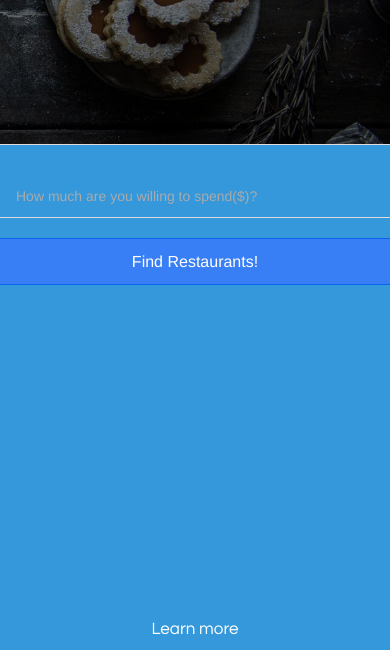
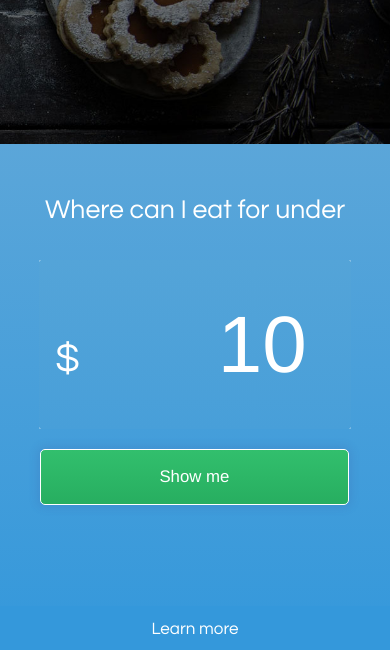
Before and after one commit to cihejimba/Where-To-Eat-Ionic, a website: page www/index.html in a window 390 px wide. Shown: the part 194-844 px from the top of the page. Drawn offline with Linux system fonts and the light colour scheme; some packages are replaced by stand-ins of ours; files that its build step writes are made by us from their sources.

Commit message:
Home page UI done

```diff
--- a/www/css/style.css
+++ b/www/css/style.css
@@ -31,17 +31,57 @@ ion-content {
 .search {
     height: 60vh;
     background: #3498db;
+    background-image:linear-gradient(to top, transparent, #5BA6D9);
+    box-shadow: 0px 21px 35.77px 13.23px rgba(0, 0, 0, 0.54);
 }
 
-.search .search-prompt{
+.search .container {
+    max-width: 85%;
+    margin: 0 auto;
+}
+
+.search .prompt{
     color: white;
-    padding-top: 15%;
+    padding-top: 17%;
     text-align: center;
-    font-size: 1.5em;
+    font-size: 1.9em;
+    padding-bottom: 20px;
+}
+
+.search .item {
+    height: 20vh;
+    border: none;
+    background: #489FD9;
+    background-image:linear-gradient(to top, transparent, #54A4D8);
+}
+
+.search .dollar {
+    color: white;
+    font-size: 2.5em;
+    line-height: 5em;
+    padding-top: 28px;
+}
+
+.search .item input {
+    color: white;
+    font-size: 5em;
+    height: 5em;
+    text-align: right;
+    background: transparent;
+       border: none;
 }
 .search button {
-
-    margin: 0 auto;
+    display: block;
+    width: 93%;
+    background: #27ae60;
+    background-image:linear-gradient(to top, transparent, #32BF6D);
+    box-shadow: 0px 0px 10px 2px rgba(62, 87, 158, 0.2);
+    border-radius: 5px;
+    border: 1px solid white;
+    color: white;
+    padding: 15px;
+    font-size: 1.2em;
+    margin: 0 11px;
 }
 
 .search .bar {
--- a/www/index.html
+++ b/www/index.html
@@ -34,15 +34,17 @@
             </span>
         </div>
         <div class="search">
-            <div class="list">
-              <label class="item item-input item-floating-label">
-                <span class="input-label">How much are you willing to spend ($)?</span>
-                <input type="number" placeholder="How much are you willing to spend($)?">
-              </label>
+            <div class="container">
+                <div class="prompt">
+                    Where can I eat for under
+                </div>
+                <div class="list list-inset">
+                  <label class="item item-input">
+                    <span class="dollar">$</span><input type="text" value="10">
+                  </label>
+                </div>
+                <button>Show me</button>
             </div>
-            <button class="button button-full button-positive">
-              Find Restaurants!
-            </button>
             <a href="#">
                 <div class="bar bar-footer">
                   <div class="title">Learn more</div>
```
